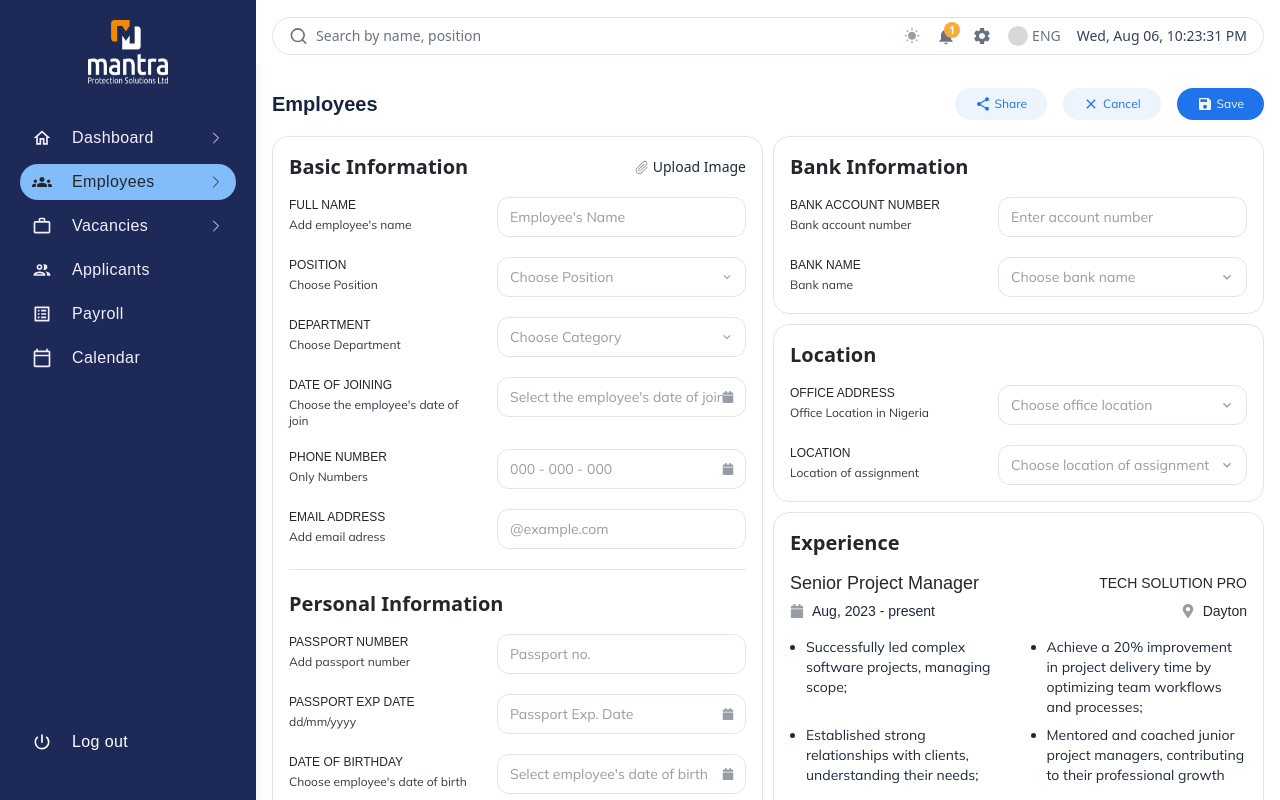
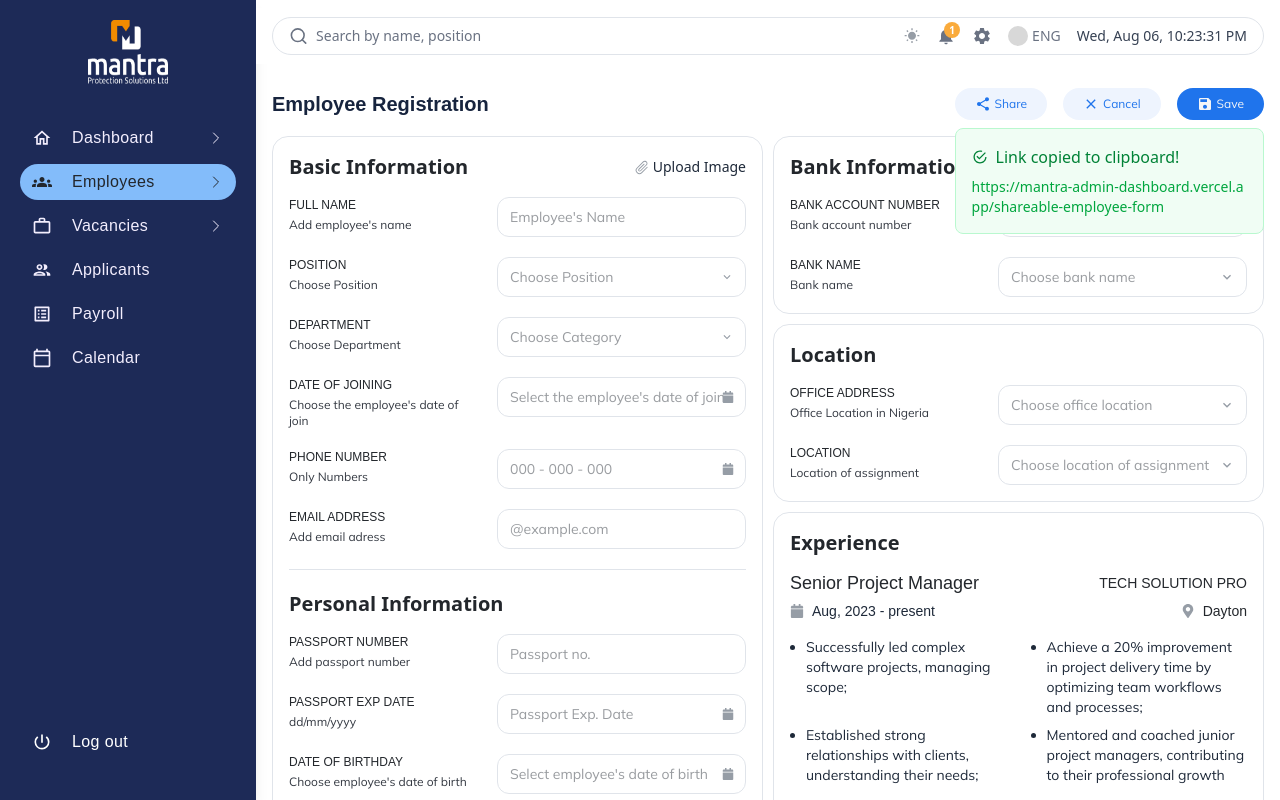
Before and after one commit to Mayor1234/mantra-admin-dashboard, a React (Vite) app: page /employees/create in a window 1280 px wide. Both pictures are taken after a click on the button "Share". Built offline with nearby package versions, Linux system fonts and the light colour scheme.

Commit message:
feat(Share)added share and copy link to clipborad

```diff
--- a/src/pages/employee/CreateEmployee.tsx
+++ b/src/pages/employee/CreateEmployee.tsx
@@ -1,11 +1,13 @@
 import { useForm, FormProvider } from 'react-hook-form';
 import { Button } from '../../components/ui/button/Button';
 import { MdOutlineClose, MdSave, MdShare } from 'react-icons/md';
+import { IoMdCheckmarkCircleOutline } from 'react-icons/io';
 import { GoPlus } from 'react-icons/go';
 import BasicInformation from '../../components/ui/employee/create-employee/BasicInformation';
 import BankInformation from '../../components/ui/employee/create-employee/BankInformation';
 import Location from '../../components/ui/employee/create-employee/Location';
 import Experience from '../../components/ui/employee/create-employee/Experience';
+import { useState } from 'react';
 
 type CreateEmployyeeValues = {
   fullname?: string;
@@ -25,6 +27,7 @@ type CreateEmployyeeValues = {
 };
 
 const CreateEmployee = () => {
+  const [copiedLink, setCopiedLink] = useState('');
   const methods = useForm<CreateEmployyeeValues>({
     defaultValues: {
       fullname: '',
@@ -46,23 +49,36 @@ const CreateEmployee = () => {
     console.log(data);
   };
 
+  const copyToClipboard = (url: string) => {
+    navigator.clipboard.writeText(url);
+    setCopiedLink(url);
+    setTimeout(() => setCopiedLink(''), 3000);
+  };
+
   return (
     <div>
       <FormProvider {...methods}>
         <form onSubmit={methods.handleSubmit(onSubmit)}>
           <div className="flex items-center justify-between gap-5 mb-4">
             <h2 className="text-xl text-dark-text font-libre font-semibold">
-              Employees
+              Employee Registration
             </h2>
+            <div className="relative">
               <div className="flex items-center gap-2">
                 <Button
                   variant="secondary"
                   size="sm"
                   leftIcon={<MdShare size={16} />}
                   className="font-mulish text-sm font-normal py-2 rounded-full mr-2"
+                  onClick={() =>
+                    copyToClipboard(
+                      'https://mantra-admin-dashboard.vercel.app/shareable-employee-form'
+                    )
+                  }
                 >
                   Share
                 </Button>
+
                 <Button
                   variant="secondary"
                   size="sm"
@@ -82,6 +98,20 @@ const CreateEmployee = () => {
                 >
                   Save
                 </Button>
+              </div>
+              {copiedLink && (
+                <div className=" absolute z-50 mt-2 p-4 bg-green-50 border border-green-200 rounded-lg">
+                  <div className="flex items-center gap-2 text-green-700">
+                    <IoMdCheckmarkCircleOutline size={16} />
+                    <span className="font-medium">
+                      Link copied to clipboard!
+                    </span>
+                  </div>
+                  <div className="mt-2 text-sm text-green-600 break-all">
+                    {copiedLink}
+                  </div>
+                </div>
+              )}
             </div>
           </div>
           <div className="grid w-full h-full grid-cols-[repeat(2,minmax(100px,1fr))] grid-rows-[repeat(5,minmax(120px,auto))] auto-cols-[minmax(200px,auto)] auto-rows-[minmax(100px,auto)] gap-2.5 [grid-auto-flow:dense]">
```
Lines whose indentation alone changed are shown as unchanged.
